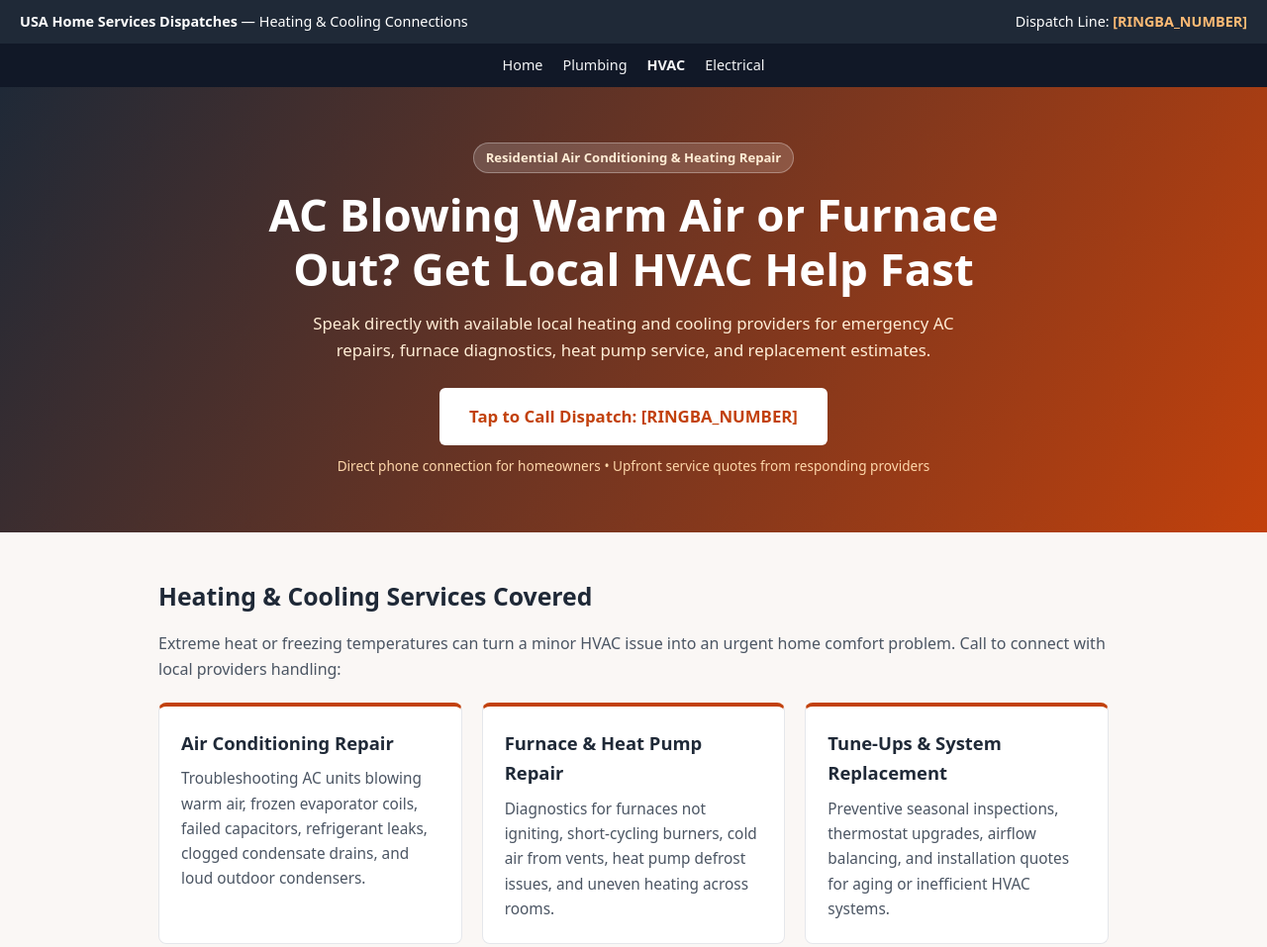
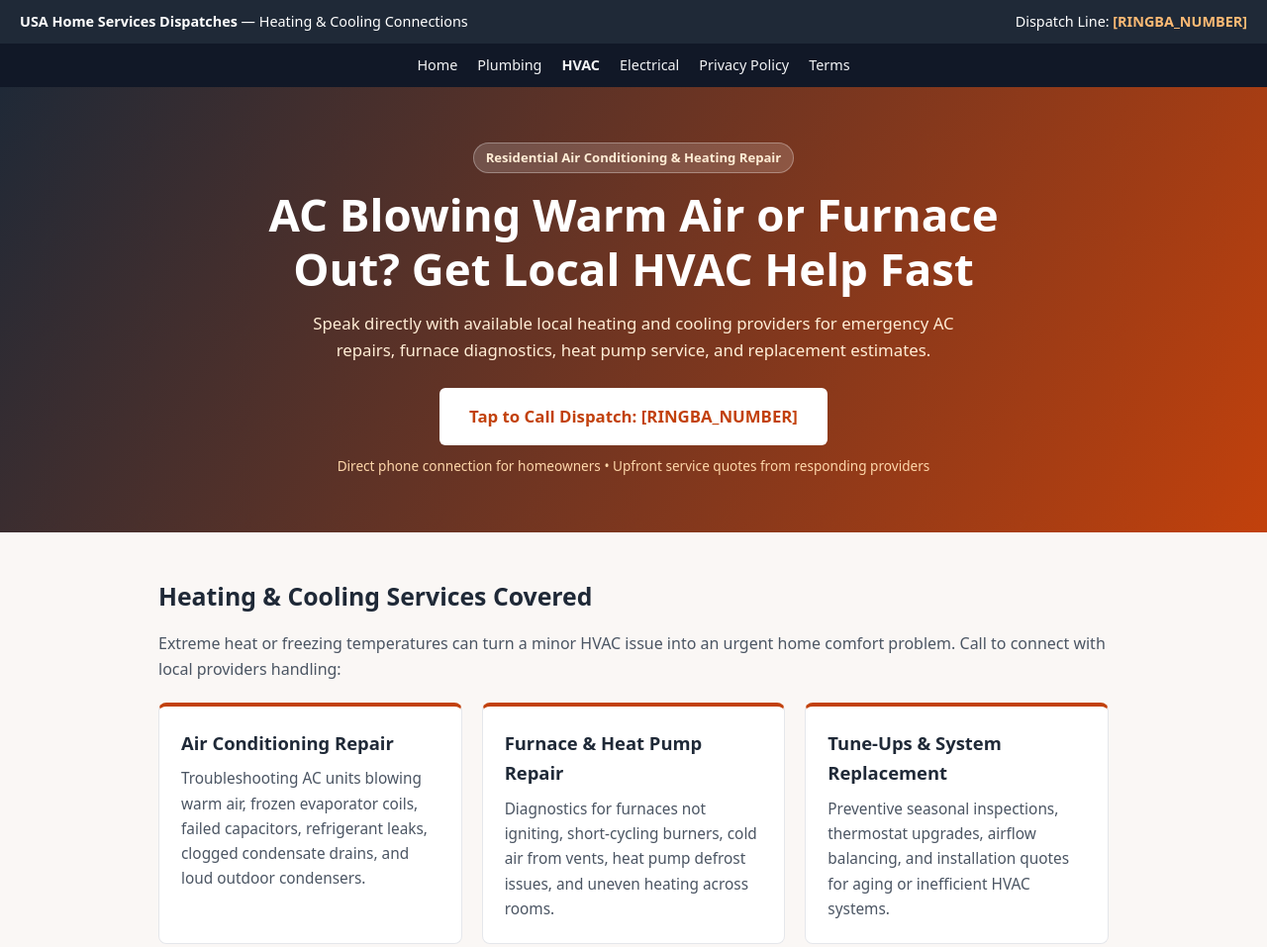
Before and after one commit to bideas005-sys/usa-services-landing-pages, a plain HTML site: page hvac.html in a window 1280 px wide. Shown: the top 957 px of the page at 99% size. Drawn offline with Linux system fonts and the light colour scheme.

Commit message:
Add Privacy Policy and Terms links to navigation

```diff
--- a/hvac.html
+++ b/hvac.html
@@ -135,6 +135,8 @@
     <a href="https://www.usaservicesdispatcher.site/plumbing.html">Plumbing</a>
     <a href="https://www.usaservicesdispatcher.site/hvac.html"><strong>HVAC</strong></a>
     <a href="https://www.usaservicesdispatcher.site/electrical.html">Electrical</a>
+    <a href="./privacy.html">Privacy Policy</a>
+    <a href="./terms.html">Terms</a>
   </nav>
 
   <header class="hero">
```
